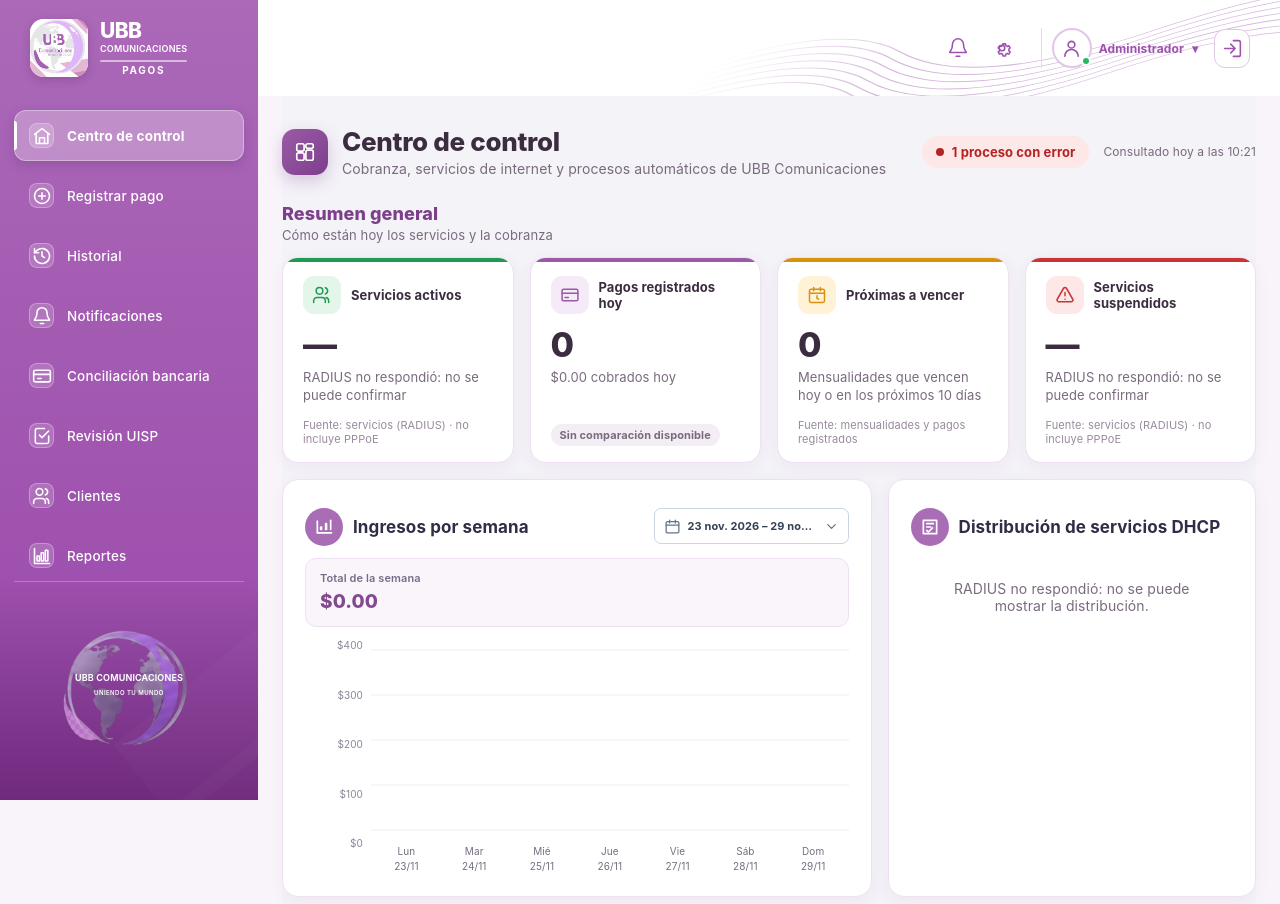
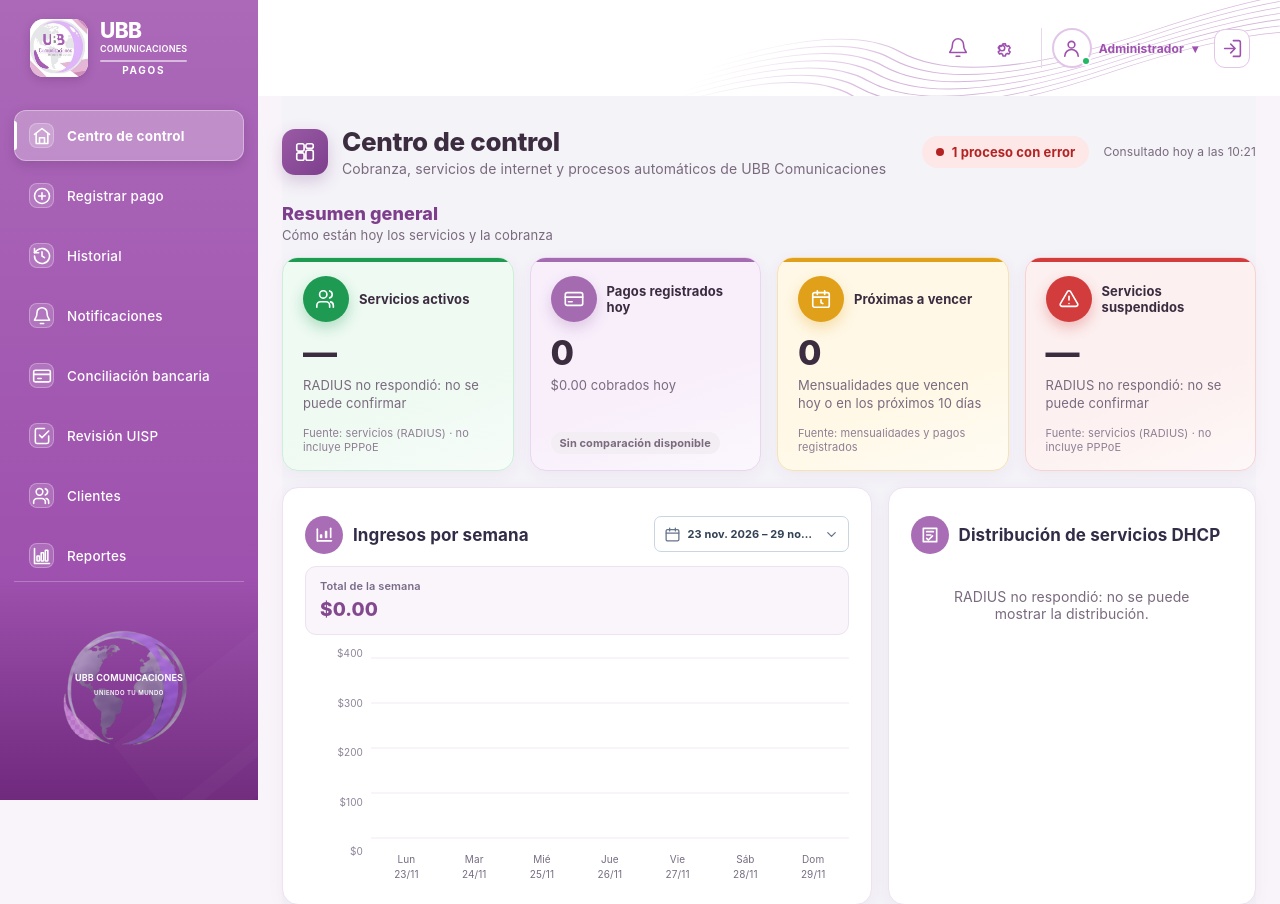
Before and after one commit to abrilyom/UBB-COMUNICACIONES-ABRIL, a PHP site: page /pagos/index.php in a window 1280 px wide. Shown: the top 904 px of the page. Run offline with PHP 8.4, Linux system fonts and the light colour scheme; data that the repository does not hold is empty; a stand-in replaces the project's code that opens the database connection.

Commit message:
Tablero: las tarjetas principales recuperan su fondo de color
Fondo suave del color de cada indicador, borde del mismo tono e ícono en
círculo sólido, como el panel anterior. El punto "Sin estado" de la leyenda
pasa a gris para coincidir con la dona.

Co-Authored-By: Claude Opus 5.5 <noreply@anthropic.com>

```diff
--- a/pagos/css/tablero.css
+++ b/pagos/css/tablero.css
@@ -213,10 +213,17 @@ a.cc-pildora:hover { filter: brightness(.97); text-decoration: underline; }
     outline-offset: 2px;
 }
 
-.cc-kpi--activos { --cc-acento: #1e9a52; --cc-acento-fondo: #e4f5ea; }
-.cc-kpi--pagos { --cc-acento: #9a5aa6; --cc-acento-fondo: #f5eaf8; }
-.cc-kpi--proximos { --cc-acento: #d6930b; --cc-acento-fondo: #fff2d6; }
-.cc-kpi--suspendidos { --cc-acento: #c93434; --cc-acento-fondo: #fde7e7; }
+/* Cada indicador con su color, como las tarjetas originales del panel:
+   fondo suave del color, borde del mismo tono e ícono en círculo sólido. */
+.cc-kpi--activos { --cc-acento: #1e9a52; --cc-acento-fondo: #eefaf2; --cc-acento-borde: #cdeed8; }
+.cc-kpi--pagos { --cc-acento: #a46bb0; --cc-acento-fondo: #f8effb; --cc-acento-borde: #ead6f0; }
+.cc-kpi--proximos { --cc-acento: #e0a019; --cc-acento-fondo: #fff8e6; --cc-acento-borde: #f6e3b4; }
+.cc-kpi--suspendidos { --cc-acento: #d23c3c; --cc-acento-fondo: #fdf0f0; --cc-acento-borde: #f6d3d3; }
+
+.cc-kpi[class*="cc-kpi--"] {
+    border-color: var(--cc-acento-borde);
+    background: linear-gradient(160deg, var(--cc-acento-fondo) 0%, var(--cc-acento-fondo) 60%, #ffffff 140%);
+}
 
 .cc-kpi-cabeza {
     display: flex;
@@ -227,15 +234,16 @@ a.cc-pildora:hover { filter: brightness(.97); text-decoration: underline; }
 .cc-kpi-icono {
     display: grid;
     place-items: center;
-    flex: 0 0 38px;
-    width: 38px;
-    height: 38px;
-    border-radius: 11px;
-    background: var(--cc-acento-fondo);
-    color: var(--cc-acento);
+    flex: 0 0 46px;
+    width: 46px;
+    height: 46px;
+    border-radius: 50%;
+    background: var(--cc-acento);
+    color: #fff;
+    box-shadow: 0 6px 14px color-mix(in srgb, var(--cc-acento) 30%, transparent);
 }
 
-.cc-kpi-icono svg { width: 20px; height: 20px; }
+.cc-kpi-icono svg { width: 22px; height: 22px; }
 
 .cc-kpi-nombre {
     color: var(--cc-texto);
@@ -264,6 +272,15 @@ a.cc-pildora:hover { filter: brightness(.97); text-decoration: underline; }
     padding-top: 8px;
     color: #998a9d;
     font-size: 11px;
+}
+
+.cc-kpi-fuente {
+    color: #8f7f93;
+}
+
+/* El punto "sin estado" de la leyenda va gris, igual que su tramo en la dona. */
+.cc .leyenda-ubb .punto-leyenda.cancelado {
+    background: #94a3b8 !important;
 }
 
 .cc-tendencia {
```
